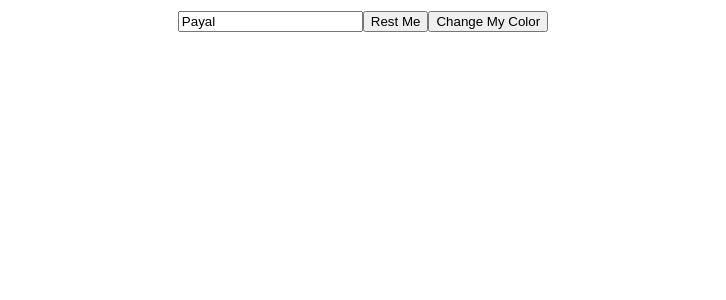
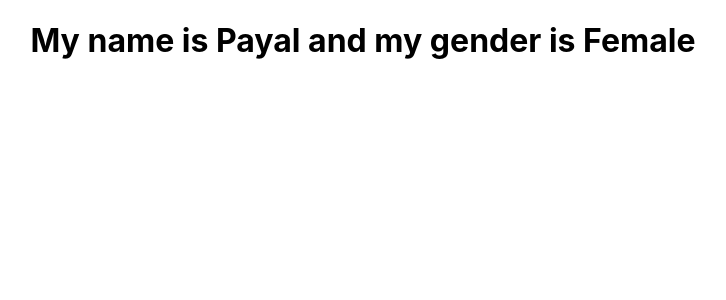
Before and after one commit to PayalSasmal10/react-concepts, a React (Create React App) app: page / in a window 1280 px wide. Shown: the top 300 px of the page, without its empty margins (277-1003 px from the left). Built offline with nearby package versions, Linux system fonts and the light colour scheme.

Commit message:
context api is also added

```diff
--- a/src/App.js
+++ b/src/App.js
@@ -1,12 +1,16 @@
 import './App.css';
-import { Callback } from './components/useCallback/Callback';
-import Child from './components/useCallback/child';
-import { Memo } from './components/useMemo/Memo';
-import { UseRef } from './components/useRef/UseRef';
+// import { Callback } from './components/useCallback/Callback';
+// import Child from './components/useCallback/child';
+// import { Memo } from './components/useMemo/Memo';
+// import { UseRef } from './components/useRef/UseRef';
+// import { Parent } from './components/context_API/Parent';
+
+import ParentComponent from "./components/useContext/ParentComponent";
+
 function App() {
   return (
     <div className="App">
-      <UseRef/>
+      <ParentComponent/>
     </div>
   );
 }
--- /dev/null
+++ b/src/components/context_API/ChildA.js
@@ -0,0 +1,12 @@
+import React from "react";
+import { ChildB } from "./ChildB";
+
+export const ChildA = () => {
+    return (
+        <div>
+            <ChildB/>
+        </div>
+    );
+};
+
+export default ChildA;
--- /dev/null
+++ b/src/components/context_API/ChildB.js
@@ -0,0 +1,15 @@
+import { data } from "./Parent";
+
+export const ChildB = () => {
+  return (
+    <>
+      <data.Consumer>
+        {(name) => {
+          return <h1>My name is {name}</h1>;
+        }}
+      </data.Consumer>
+    </>
+  );
+};
+
+export default ChildB;
--- /dev/null
+++ b/src/components/context_API/Parent.js
@@ -0,0 +1,22 @@
+import React, { createContext } from "react";
+import ChildA from "./ChildA";
+
+// to avoid prop drilling.
+// create, provider, consume
+
+const data = createContext();
+const gender = createContext();
+
+const Parent = () => {
+  const name = "Payal";
+  const gender = "Female";
+  return (
+    <div>
+      <data.Provider value={name}>
+        <ChildA />
+      </data.Provider>
+    </div>
+  );
+};
+export default Parent;
+export {data};
--- /dev/null
+++ b/src/components/useContext/ChildA.js
@@ -0,0 +1,12 @@
+import React from "react";
+import { ChildB } from "./ChildB";
+
+export const ChildA = () => {
+    return (
+        <div>
+            <ChildB/>
+        </div>
+    );
+};
+
+export default ChildA;
--- /dev/null
+++ b/src/components/useContext/ChildB.js
@@ -0,0 +1,14 @@
+import { useContext } from "react";
+import { data, minegender } from "./ParentComponent";
+
+export const ChildB = () => {
+    const name = useContext(data);
+    const myGender = useContext(minegender);
+  return (
+    <>
+      <h1>My name is {name} and my gender is {myGender} </h1>
+    </>
+  );
+};
+
+export default ChildB;
--- /dev/null
+++ b/src/components/useContext/ParentComponent.js
@@ -0,0 +1,24 @@
+import React, { createContext } from "react";
+import ChildA from "./ChildA";
+
+// to avoid prop drilling.
+// create, provider, consume
+
+const data = createContext();
+const minegender = createContext();
+
+const ParentComponent = () => {
+  const name = "Payal";
+  const gender = "Female";
+  return (
+    <div>
+      <data.Provider value={name}>
+        <minegender.Provider value={gender}>
+          <ChildA />
+        </minegender.Provider>
+      </data.Provider>
+    </div>
+  );
+};
+export default ParentComponent;
+export { data, minegender };
```
